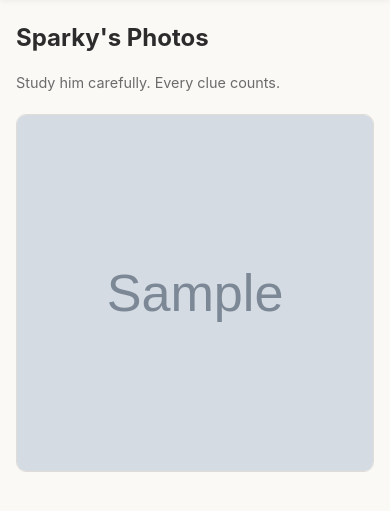
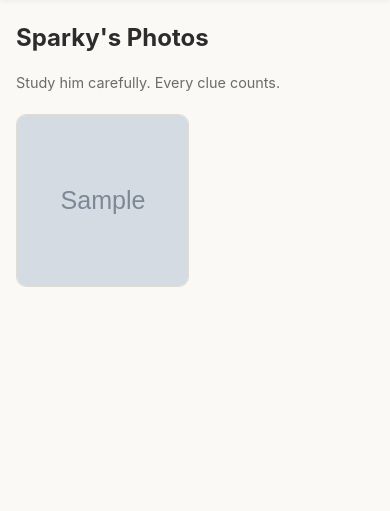
Before and after one commit to Ductapemaster/sparky-dog-bet, a Flask app: page /gallery in a window 390 px wide. Shown: the part 103-614 px from the top of the page. Run offline with Flask 3, Linux system fonts and the light colour scheme; data comes from the database, SQL or seed files in the repository; tables that the repository leaves empty hold one stand-in row (values such as "Sample post"); grey boxes marked "Sample" are stand-in pictures.

Commit message:
Fix gallery grid: 3 columns in both admin and guest views
The admin grid sits inside a .card (48px of horizontal padding), which made
minmax(200px) only fit 2 columns in the 620px available space. Lowering to
minmax(160px) fits 3 columns in the card and keeps 3 on the public gallery.
Bonus: 2 columns on narrow mobile screens instead of 1.

Co-Authored-By: Claude Sonnet 4.6 <noreply@anthropic.com>

```diff
--- a/app/static/style.css
+++ b/app/static/style.css
@@ -227,7 +227,7 @@
   /* ── Gallery ─────────────────────────────────────────────── */
   .gallery-grid {
     display: grid;
-    grid-template-columns: repeat(auto-fill, minmax(200px, 1fr));
+    grid-template-columns: repeat(auto-fill, minmax(160px, 1fr));
     gap: 0.75rem;
   }
   .gallery-item img {
```
